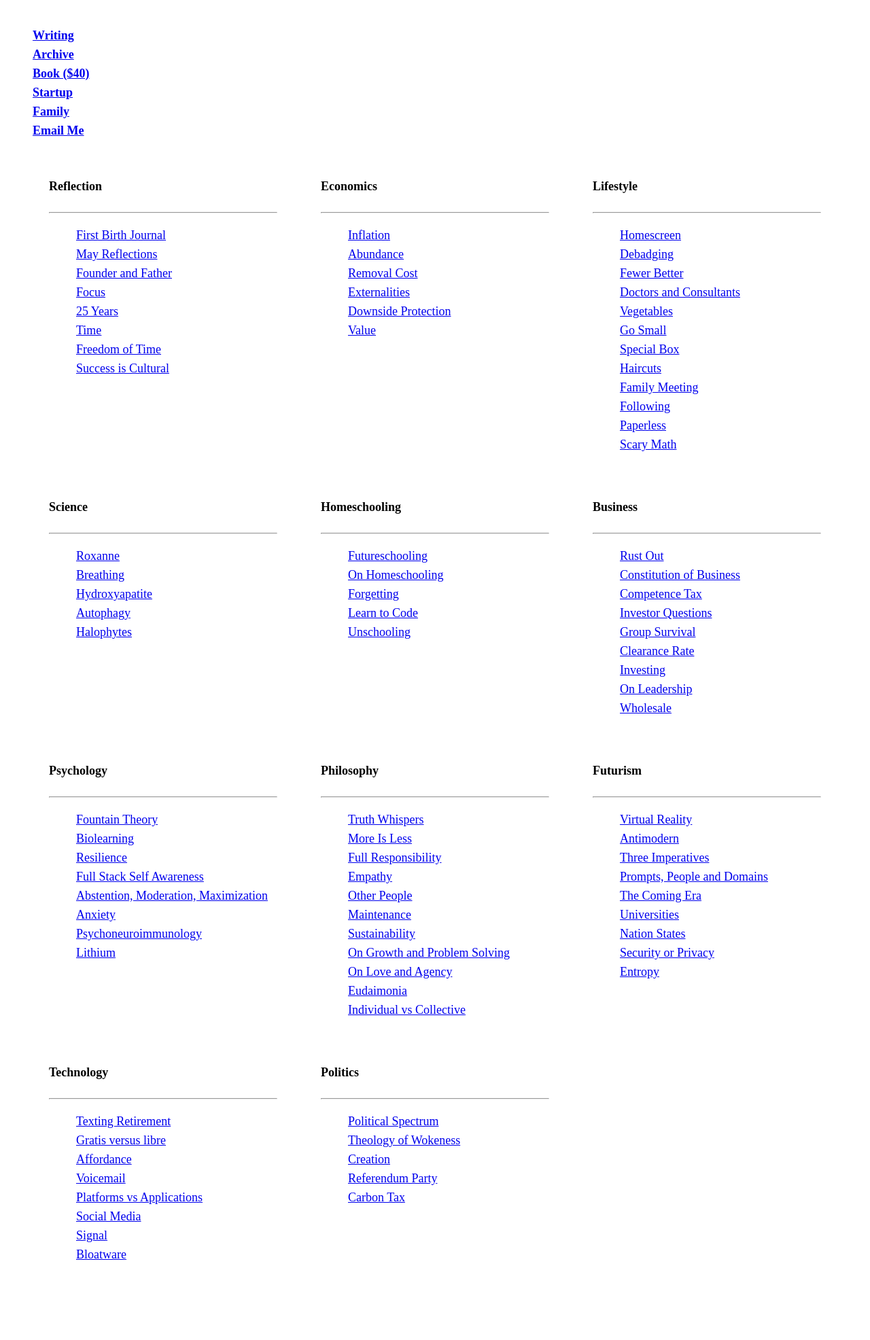
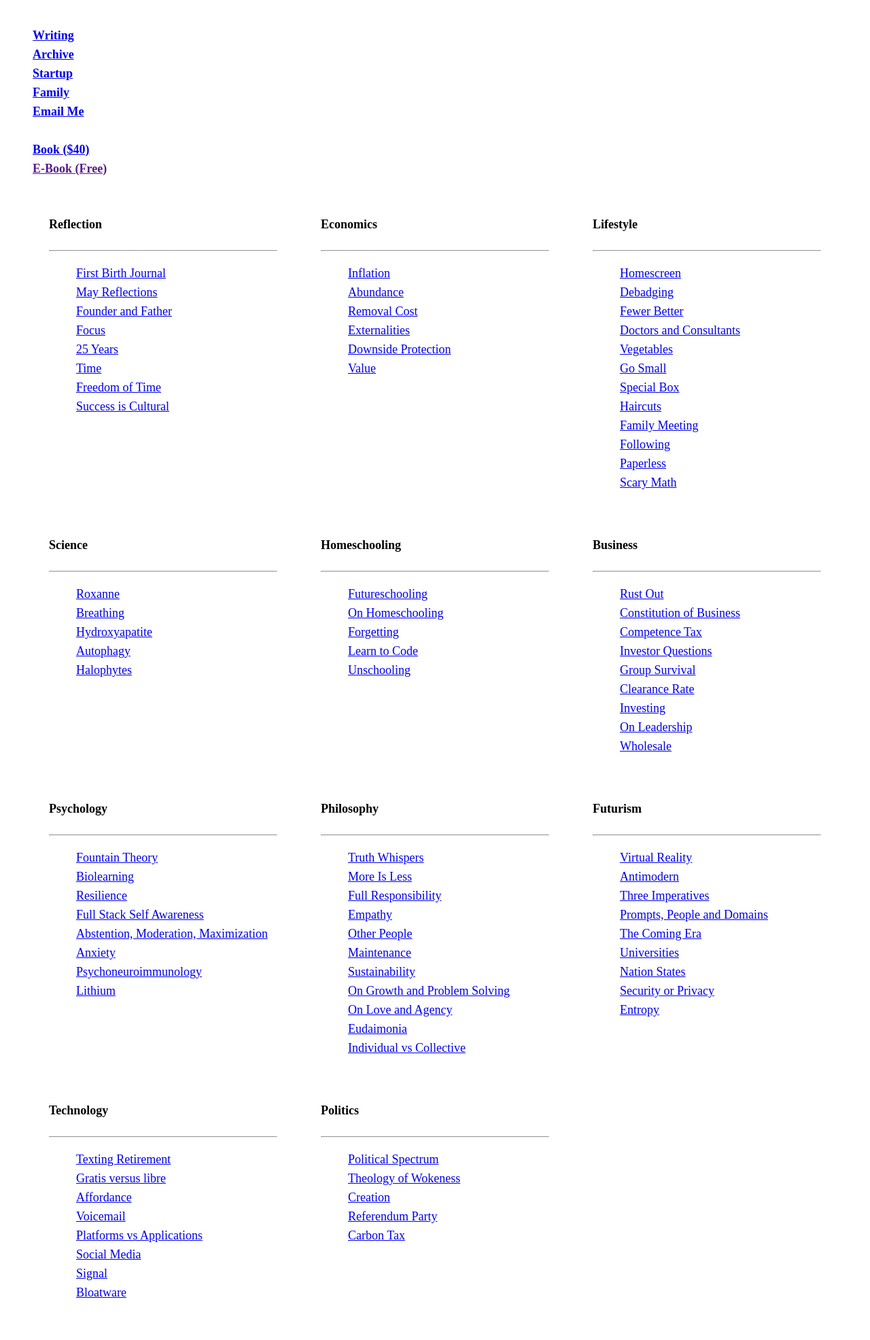
Before and after one commit to rogerkirkness/writing, a Jekyll site: the page built from index.html, in a window 1280 px wide. Shown: the whole page at 68% size. Built offline with Jekyll 4.4.1, drawn with Linux system fonts in a browser that asks for light colours; before the commit the page ends 1916 px from its top, so only the background shows below that.

Commit message:
Try again

```diff
--- a/_layouts/default.html
+++ b/_layouts/default.html
@@ -75,10 +75,12 @@
 		<ul class="menu">
 			<li><a href="https://rogerkirkness.com/">Writing</a></li>
 			<li><a href="https://rogerkirkness.com/archive">Archive</a></li>
-			<li><a href="https://buy.stripe.com/28oaIKcFSgTh0qAeUU">Book ($40)</a></li>
 			<li><a target="_blank" rel="noopener" href="https://convictional.com">Startup</a></li>
 			<li><a target="_blank" rel="noopener" href="https://nonducorduco.org">Family</a></li>
 			<li><a target="_blank" rel="noopener" href="codes-casual0e@icloud.com">Email Me</a></li>
+			<br>
+			<li><a href="https://buy.stripe.com/28oaIKcFSgTh0qAeUU">Book ($40)</a></li>
+			<li><a href="">E-Book (Free)</a></li>
 		</ul>
 	</nav>
 	<main>
```
Also changed, not shown: .github/workflows/jekyll.yml.
